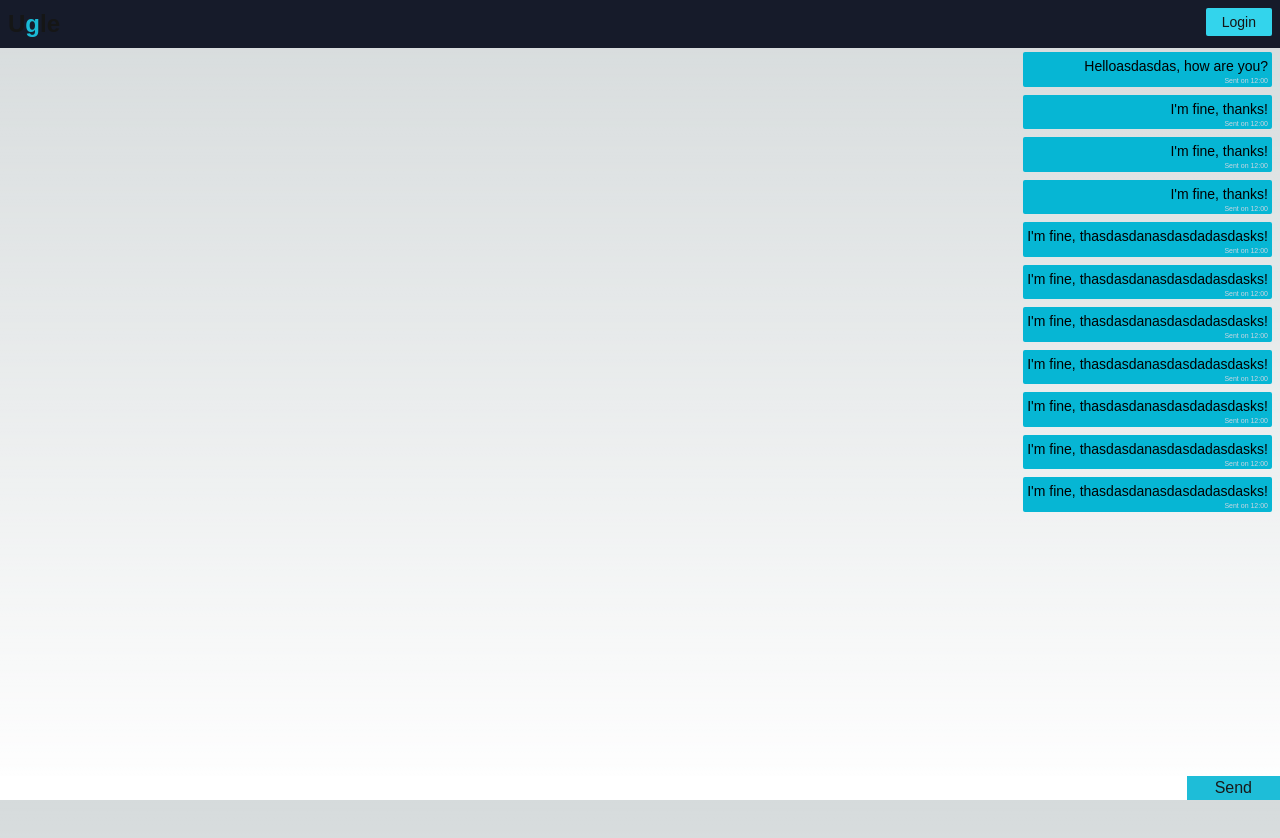
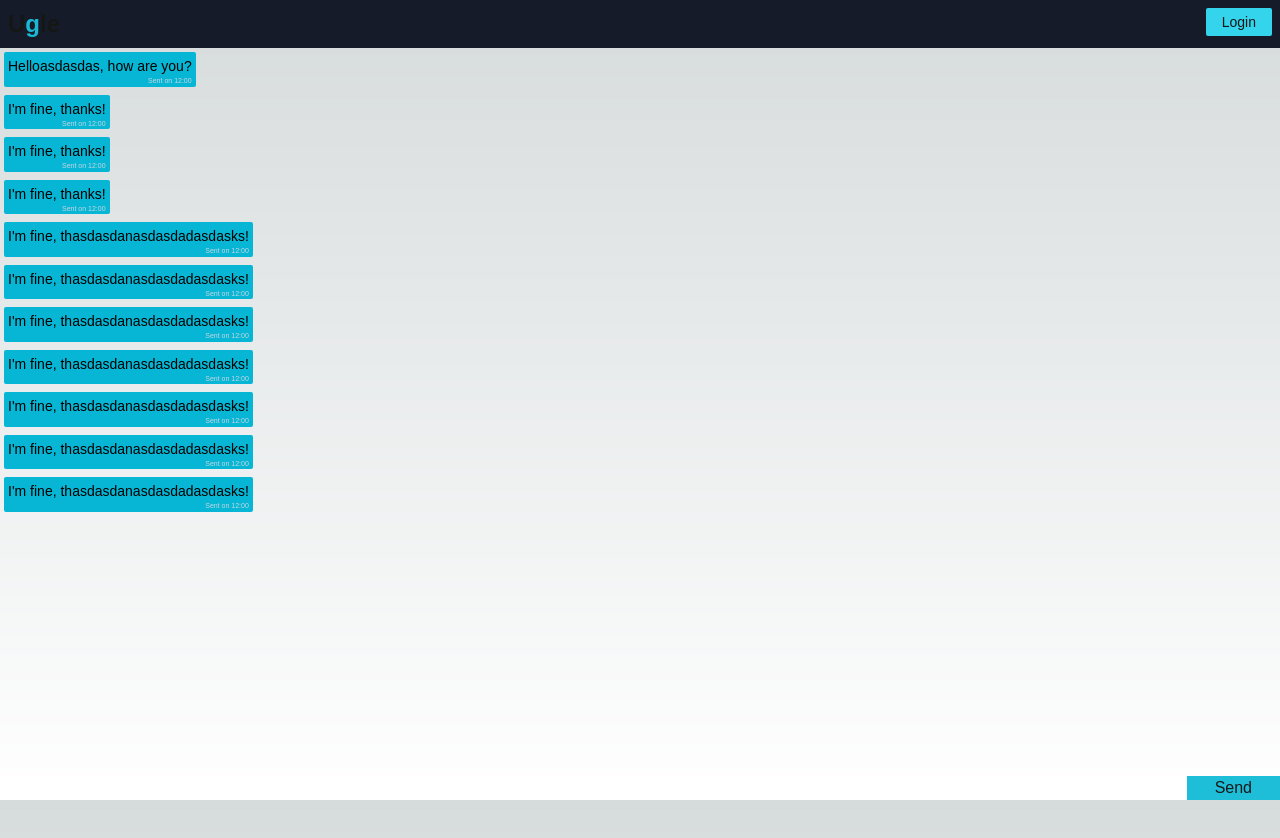
Before and after one commit to josglenn/ugle-chat, a Next.js app: page /chat in a window 1280 px wide. Shown: the top 838 px of the page. Built offline with nearby package versions, Linux system fonts and the light colour scheme; no server answers; a web font is replaced by a local one.

Commit message:
Feat: Implement Sneder Style

```diff
--- a/app/chat/page.tsx
+++ b/app/chat/page.tsx
@@ -8,6 +8,8 @@ function Chat() {
   const [message, setMessage] = useState("");
   const [chats, setChats] = useState(FAKE_DATA);
   const messageRef = useRef<HTMLInputElement>(null);
+
+  const user_name = localStorage.getItem("name");
   const scrollToBottom = () => {
     if (messageRef.current) {
       messageRef.current.scrollIntoView({ behavior: "smooth" });
@@ -44,15 +46,21 @@ function Chat() {
 
   return (
     <section className="flex flex-col justify-between relative h-full">
-      <div className="flex flex-col ml-auto mr-1">
+      <div className="flex flex-col mr-1">
         {chats.map((item) => {
           return (
-            <Bubble
-              senderName={item.senderName}
+            <div
               key={item.id}
-              message={item.message}
-              date={item.date}
-            />
+              className={`${
+                user_name === item.senderName ? "ml-auto" : "mr-auto"
+              }`}
+            >
+              <Bubble
+                senderName={item.senderName}
+                message={item.message}
+                date={item.date}
+              />
+            </div>
           );
         })}
       </div>
--- a/app/chat/socket.tsx
+++ b/app/chat/socket.tsx
@@ -1,8 +1,10 @@
 import { FAKE_DATA } from "@/public/fake";
 import { useContext } from "react";
 import { io } from "socket.io-client";
+import dotenv from "dotenv";
+dotenv.config();
 
-const socket = io("http://localhost:4000");
+const socket = io(process.env.SOCKET_HOST || "");
 
 socket.on("connection", () => {});
 
--- a/package.json
+++ b/package.json
@@ -9,7 +9,9 @@
     "lint": "next lint"
   },
   "dependencies": {
+    "@types/dotenv": "^8.2.0",
     "@types/socket.io-client": "^3.0.0",
+    "dotenv": "^16.4.5",
     "next": "14.1.4",
     "react": "^18",
     "react-dom": "^18",
```
Also changed, not shown: 1 other file (tests, documents, lock files or other folders).
